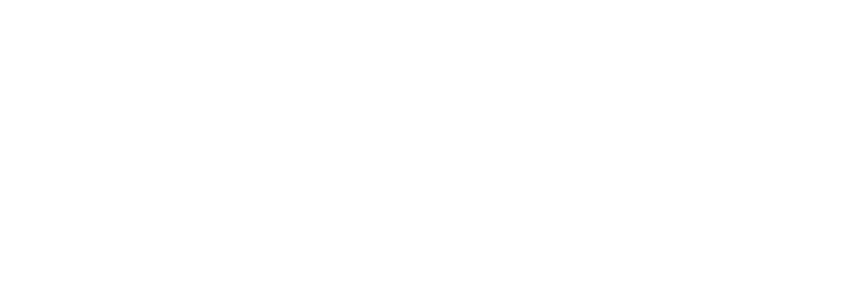
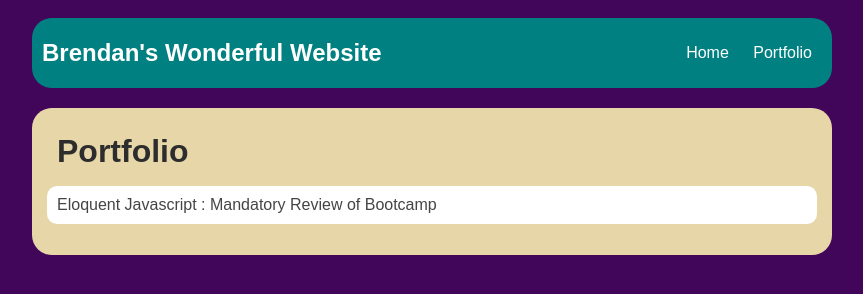
Before and after one commit to opsparkbtc/brendan-carmichael.github.io, a plain HTML site: page portfolio.html in a window 1280 px wide. Shown: the whole page, without its empty margins (208-1071 px from the left). Drawn offline with nearby package versions, Linux system fonts and the light colour scheme.

Commit message:
index and portfolio complete

```diff
--- a/portfolio.html
+++ b/portfolio.html
@@ -0,0 +1,108 @@
+<!DOCTYPE HTML>
+<html>
+    <head>
+            <title>Brendan's Wonderful Website</title>
+            <style type="text/css">
+                body {
+                    background: rgb(65, 5, 90);
+                    color: rgb(45, 45, 45);
+                    padding: 10px;
+                    font-family: arial;
+                }
+                header {
+                    font-size: 1.5em;
+                    font-weight: bold;
+                }
+                h1 {
+                    margin: 10px;
+                }
+                #all-contents {
+                    max-width: 800px;
+                    margin: auto;
+                }
+
+                /* navigation menu */
+                nav {
+                    background: rgb(0, 128, 128);
+                    margin: 0 auto;
+                    margin-bottom:20px;
+                    display: flex;
+                    padding: 10px;
+                    border-radius: 20px
+                }
+                nav header {
+                    display: flex;
+                    align-items: center;
+                    color: rgb(255, 255, 255);
+                    flex: 1;
+                }
+                nav ul {
+                    list-style-image: none;
+                }
+                nav li {
+                    display: inline-block;
+                    padding: 0 10px;
+                }
+                nav a {
+                    text-decoration: none;
+                    color: #fff;
+                }
+
+                /* main container area beneath menu */
+                main {
+                    background: rgb(231, 214, 168);
+                    display: flex;
+                    border-radius: 20px;
+                }
+                .content {
+                    flex: 1;
+                    padding: 15px;
+                }
+
+                /* portfolio styles */
+            #portfolio {
+                list-style-type: none;
+                padding-left: 0;
+            }
+
+            #portfolio li {
+                background: #fff;
+                padding: 10px;
+                border-radius: 10px;
+                margin-bottom: 10px;
+            }
+
+            #portfolio li:hover {
+                background: #eee;
+            }
+
+            #portfolio a {
+                text-decoration: none;
+                color: #454545;
+            }
+            </style>
+    </head>
+
+    <body>
+        <div id="all-contents">
+            <nav>
+                <header>Brendan's Wonderful Website</header>
+                <ul>
+                    <li><a href="index.html">Home</a>
+                    </li>
+                    <li><a href="portfolio.html">Portfolio</a>
+                    </li>
+                </ul>
+            </nav>
+            <main>
+                <div class="content">
+                    <h1>Portfolio</h1>
+                    <ul id="portfolio">
+                    </ul>
+                </div>
+            </main>
+        </div>
+        <script src="https://ajax.googleapis.com/ajax/libs/jquery/2.1.3/jquery.min.js"></script>
+        <script id="portfolioScript">$(document).ready(function() {$.getJSON('projects/projects.json').then(function(data) { data.projects.forEach(function(project){ $('#portfolio').append('<li><a href="projects/' + project.name + '/">' + project.title + ' : ' + project.description + '</a></li>'); }); }); });</script>
+    </body>
+</html>
```
Also changed, not shown: index.html (+2 -1 lines).
